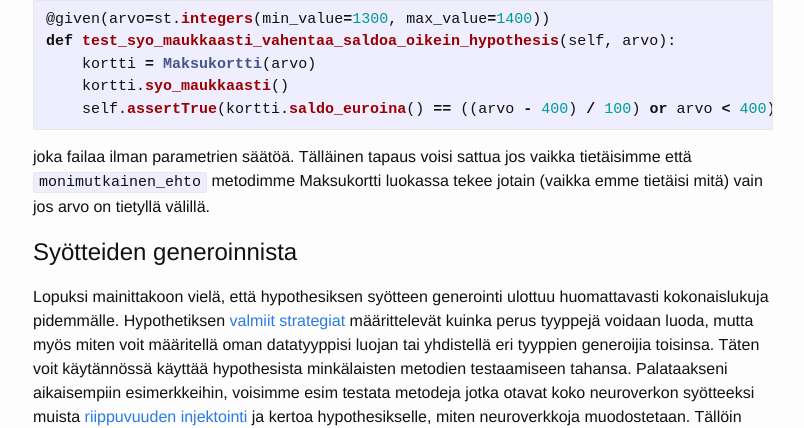
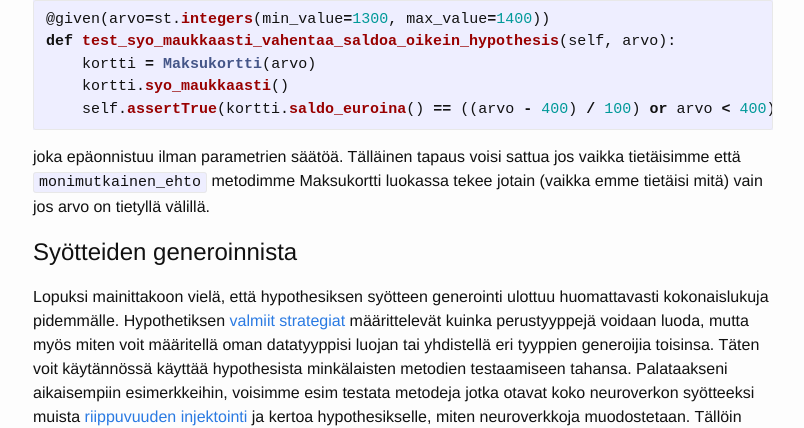
Before and after one commit to algolabra-hy/algolabra-hy.github.io, a Jekyll site: the page built from test_invariant.md, in a window 1280 px wide and 900 px high, scrolled down 8779 px. Shown: the part 112-540 px from the top of the window, without its empty margins (237-1041 px from the left). Built offline with Jekyll 4.4.1, drawn with Linux system fonts in a browser that asks for light colours.

Commit message:
maybe now?

````diff
--- a/_config.yml
+++ b/_config.yml
@@ -14,7 +14,7 @@ title: Algoritmit ja Tekoäly Harjoitustyö
 email: jeremias.berg@helsinki.fi
 description: >- # this means to ignore newlines until "baseurl:"
 baseurl: ''
-url: 'https://algolabra-hy.github.io/'
+url: 'https://algolabra-hy.github.io'
 github_username: jezberg
 repo_url: 'https://github.com/algolabra-hy/algolabra-hy.github.io'
 repo_branch: 'master'
--- a/test_invariant.md
+++ b/test_invariant.md
@@ -330,10 +330,10 @@ def test_syo_maukkaasti_vahentaa_saldoa_oikein_hypothesis(self, arvo):
     kortti.syo_maukkaasti()
     self.assertTrue(kortti.saldo_euroina() == ((arvo - 400) / 100) or arvo < 400)
 ```
-joka failaa ilman parametrien säätöä. Tälläinen tapaus voisi sattua jos vaikka tietäisimme että ```monimutkainen_ehto``` metodimme Maksukortti luokassa tekee jotain (vaikka emme tietäisi mitä) vain jos arvo on tietyllä välillä.
+joka epäonnistuu ilman parametrien säätöä. Tälläinen tapaus voisi sattua jos vaikka tietäisimme että ```monimutkainen_ehto``` metodimme Maksukortti luokassa tekee jotain (vaikka emme tietäisi mitä) vain jos arvo on tietyllä välillä.
 
 # Syötteiden generoinnista
-Lopuksi mainittakoon vielä, että hypothesiksen syötteen generointi ulottuu huomattavasti kokonaislukuja pidemmälle. Hypothetiksen [valmiit strategiat](https://hypothesis.readthedocs.io/en/latest/data.html) määrittelevät kuinka perus tyyppejä voidaan luoda, mutta myös miten voit määritellä oman datatyyppisi luojan tai yhdistellä eri tyyppien generoijia toisinsa. Täten voit käytännössä käyttää hypothesista minkälaisten metodien testaamiseen tahansa. Palataakseni aikaisempiin esimerkkeihin, voisimme esim testata metodeja jotka otavat koko neuroverkon syötteeksi muista [riippuvuuden injektointi](/riippuvuuksien_injektointi_python) ja kertoa hypothesikselle, miten neuroverkkoja muodostetaan. Tällöin kirjasto voisi (teoriassa) testata sattumanvaraisesti muodostetuilla (ja treenatuilla) neuroverkoilla kunnes löytyy joku, jonka virhe on yli 15%, ilman että meidän täytyy itse osata määritellä, miten sellainen muodostetaan.
+Lopuksi mainittakoon vielä, että hypothesiksen syötteen generointi ulottuu huomattavasti kokonaislukuja pidemmälle. Hypothetiksen [valmiit strategiat](https://hypothesis.readthedocs.io/en/latest/data.html) määrittelevät kuinka perustyyppejä voidaan luoda, mutta myös miten voit määritellä oman datatyyppisi luojan tai yhdistellä eri tyyppien generoijia toisinsa. Täten voit käytännössä käyttää hypothesista minkälaisten metodien testaamiseen tahansa. Palataakseni aikaisempiin esimerkkeihin, voisimme esim testata metodeja jotka otavat koko neuroverkon syötteeksi muista [riippuvuuden injektointi](/riippuvuuksien_injektointi_python) ja kertoa hypothesikselle, miten neuroverkkoja muodostetaan. Tällöin kirjasto voisi (teoriassa) testata sattumanvaraisesti muodostetuilla (ja treenatuilla) neuroverkoilla kunnes löytyy joku, jonka virhe on yli 15%, ilman että meidän täytyy itse osata määritellä, miten sellainen muodostetaan.
 
 
 ## Yhteenveto
````
